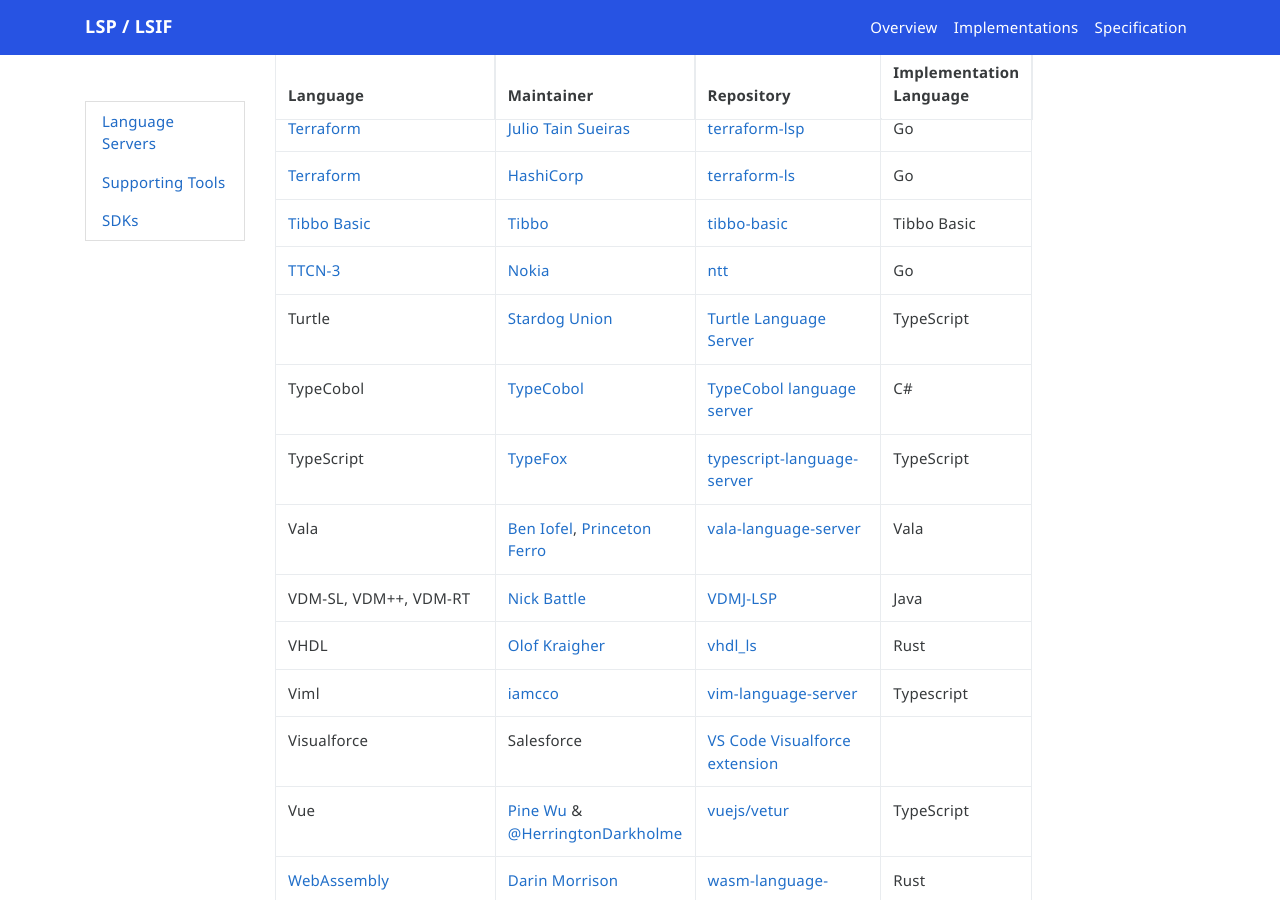
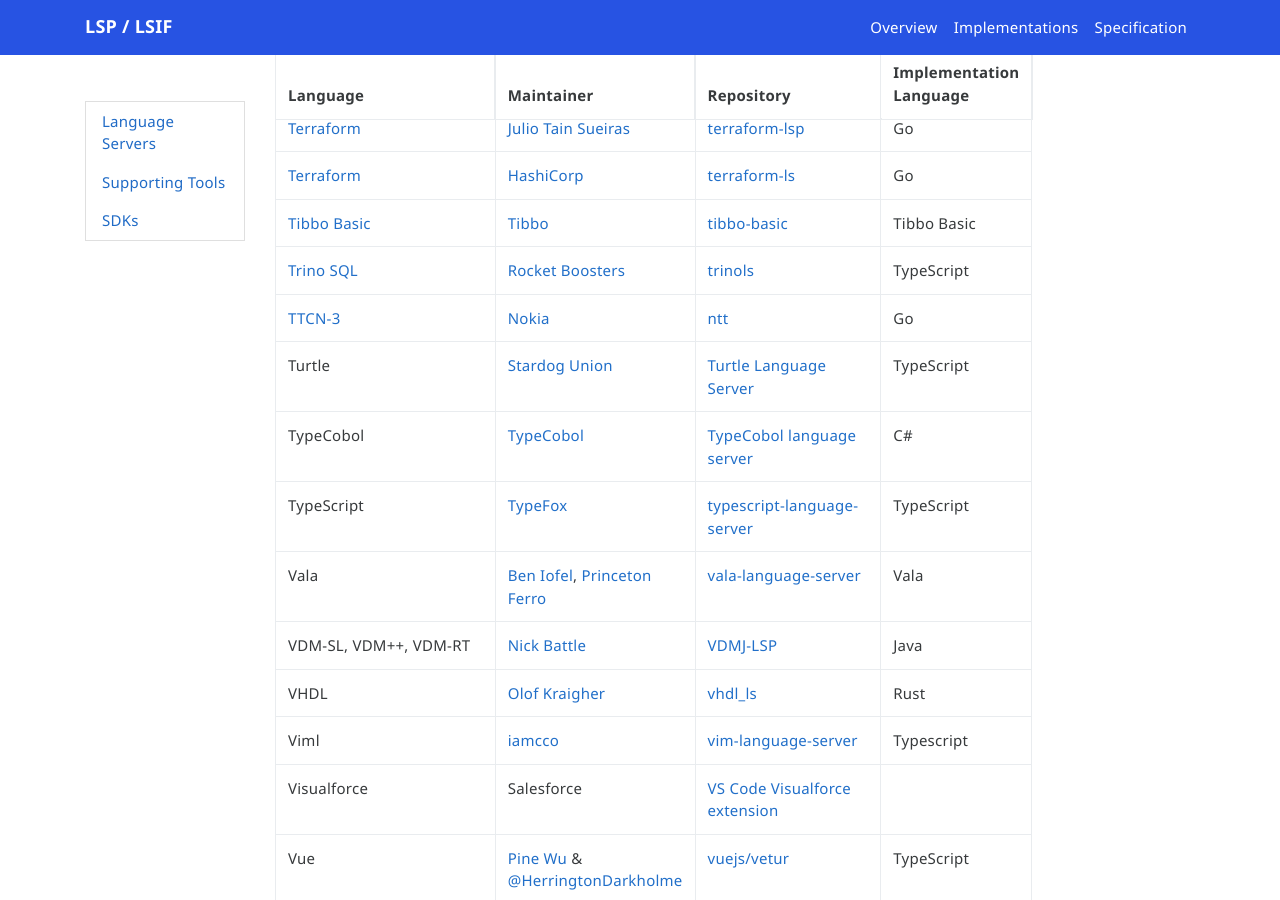
Before and after one commit to microsoft/language-server-protocol, a Jekyll site: the page built from _implementors/servers.md, in a window 1280 px wide and 900 px high, scrolled down 8722 px. Built offline with Jekyll 4.4.1, drawn with Linux system fonts in a browser that asks for light colours; nearby versions of some CDN libraries; comment, search, counter and statistics services are not loaded.

Commit message:
Add Trino SQL language server
This MR adds trinols language server. Trino SQL used to be known as prestodb. The original team from presto moved on and start trino.io.

```diff
--- a/_implementors/servers.md
+++ b/_implementors/servers.md
@@ -161,6 +161,7 @@
 | [Terraform](https://www.terraform.io/) | [Julio Tain Sueiras](https://github.com/juliosueiras) | [terraform-lsp](https://github.com/juliosueiras/terraform-lsp) | Go |
 | [Terraform](https://www.terraform.io/) | [HashiCorp](https://github.com/hashicorp) | [terraform-ls](https://github.com/hashicorp/terraform-ls) | Go |
 | [Tibbo Basic](https://docs.tibbo.com/taiko/) | [Tibbo](https://tibbo.com) | [tibbo-basic](https://github.com/tibbotech/tibbo-basic) | Tibbo Basic |
+| [Trino SQL](https://trino.io) | [Rocket Boosters](https://gitlab.com/rocket-boosters) | [trinols](https://gitlab.com/rocket-boosters/trinols) | TypeScript |
 | [TTCN-3](http://www.ttcn-3.org) | [Nokia](https://www.nokia.com) | [ntt](https://github.com/nokia/ntt) | Go |
 | Turtle | [Stardog Union](https://github.com/stardog-union) | [Turtle Language Server](https://github.com/stardog-union/stardog-language-servers/tree/master/packages/turtle-language-server) | TypeScript |
 | TypeCobol| [TypeCobol](https://github.com/TypeCobolTeam) | [TypeCobol language server](https://github.com/TypeCobolTeam/TypeCobol/tree/master/TypeCobol.LanguageServer) | C# |
```
